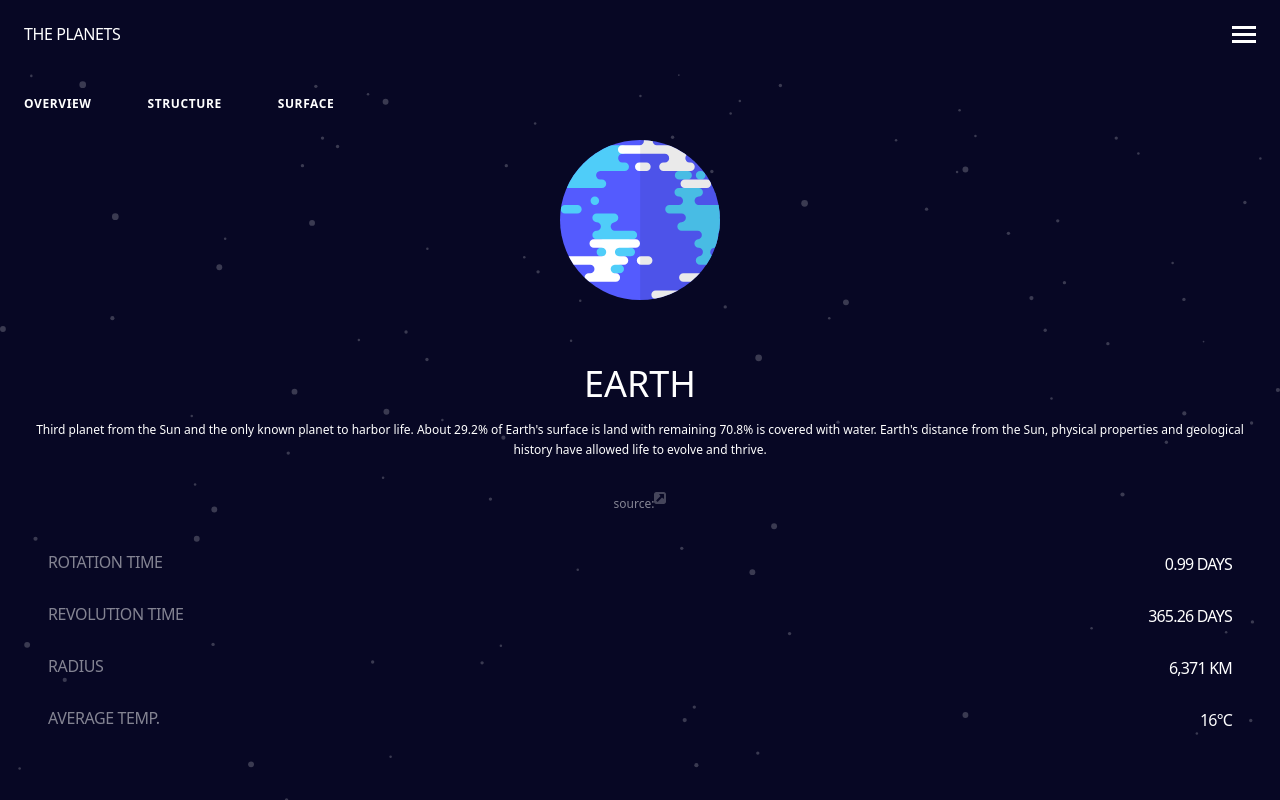
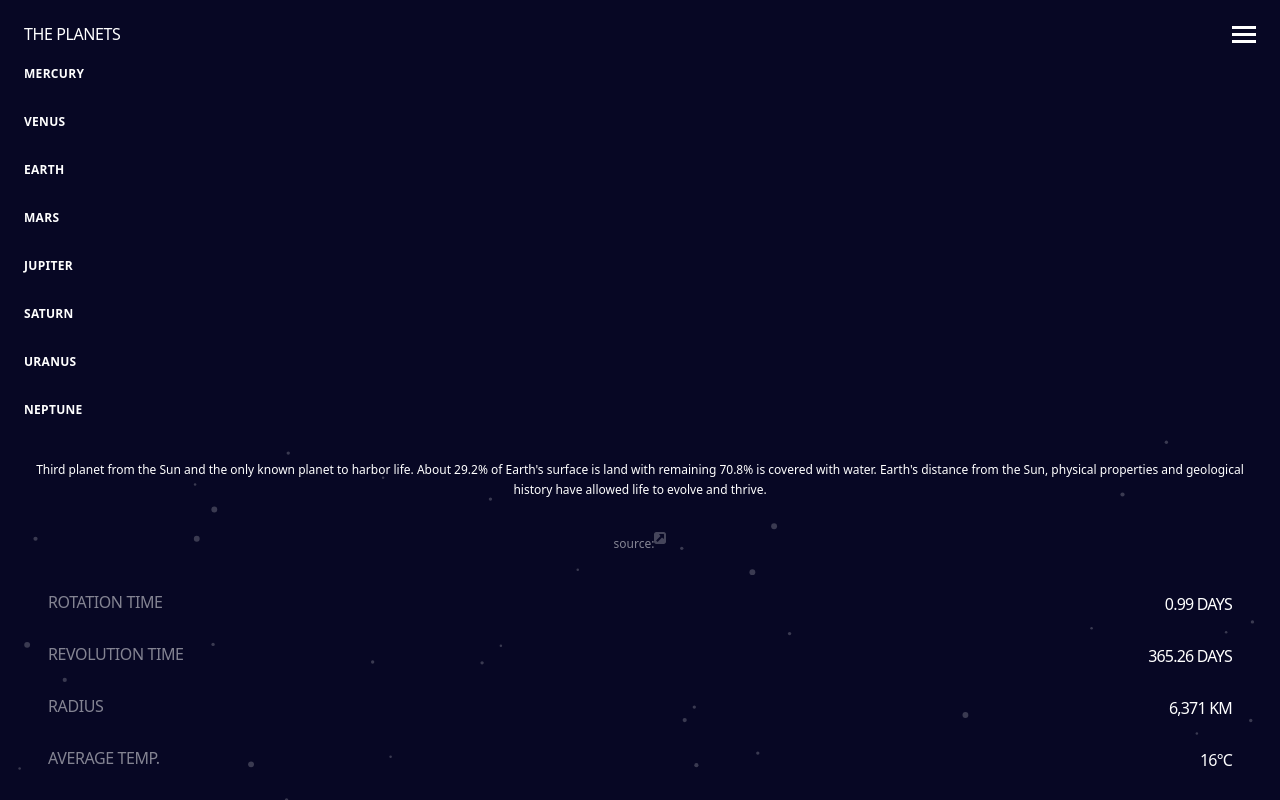
Before and after one commit to tamta123/planet-fact-site, a React (Vite) app: page /Earth in a window 1280 px wide. Built offline with nearby package versions, Linux system fonts and the light colour scheme; the HTML template or start-up script is replaced by a standard one.

Commit message:
wip: style update

```diff
--- a/index.html
+++ b/index.html
@@ -7,7 +7,7 @@
     <title>Vite + React</title>
   </head>
   <body>
-    <div id="root" style="height: 100%; background-color: #070724"></div>
+    <div id="root" style="height: 100vh; background-color: #070724"></div>
     <script type="module" src="/src/main.jsx"></script>
   </body>
 </html>
--- a/src/components/header.jsx
+++ b/src/components/header.jsx
@@ -27,16 +27,16 @@ const Header = () => {
           <path d="M0 0h24v3H0zM0 7h24v3H0zM0 14h24v3H0z" />
         </g>
       </svg>
-      <div className="relative">
+      <div className="w-full fixed top-14 left-0 ">
         <ul
-          className={`display flex flex-col absolute right-0 top-full ${
+          className={` md:flex flex-col items-start w-full pl-6 bg-header-blue  ${
             isMenuOpen ? "flex" : "hidden"
           }`}
         >
           {planetData.map((planet) => (
             <li
               key={planet.name}
-              className="font-spartan font-semibold text-xs leading-5 tracking-wide uppercase text-white text-center py-2"
+              className="font-spartan font-semibold text-xs leading-5 tracking-wide uppercase pb-5 text-white text-center py-2"
             >
               <Link to={`/${planet.name}`} onClick={toggleMenu}>
                 {planet.name}
--- a/src/components/images.jsx
+++ b/src/components/images.jsx
@@ -13,11 +13,14 @@ const Images = ({ planet, status }) => {
   const imageSrc = renderImage();
 
   return (
-    <div className="flex justify-center">
+    <div className="flex justify-center mt-16">
       {status === "geology" ? (
         <>
-          <img className="relative" src={planet.images.planet} />
-          <img className="absolute top-40" src={planet.images.geology} />
+          <img className="relative w-40 h-40 " src={planet.images.planet} />
+          <img
+            className="absolute bottom-100 w-20 h-30"
+            src={planet.images.geology}
+          />
         </>
       ) : (
         <img
--- a/src/components/planets.jsx
+++ b/src/components/planets.jsx
@@ -38,31 +38,31 @@ const Planets = () => {
 
   return (
     <div>
-      <div className="flex gap-x-14 py-4 px-6">
-        <span
-          className={`font-spartan font-normal font-semibold text-xs leading-10 text-center tracking-wider uppercase ${
+      <div className="flex gap-x-14 py-4 px-6 w-full border-[2px] z-30 border-white">
+        <button
+          className={`font-spartan font-semibold text-xs text-center tracking-wider uppercase ${
             currentDesktop.status === "overview" ? "active" : ""
           } text-white`}
           onClick={() => updateCurrentDesktop("overview")}
         >
           OVERVIEW
-        </span>
-        <span
-          className={`font-spartan font-normal font-semibold text-xs leading-10 text-center tracking-wider uppercase ${
+        </button>
+        <button
+          className={`font-spartan font-semibold text-xs text-center tracking-wider uppercase ${
             currentDesktop.status === "structure" ? "active" : ""
           } text-white`}
           onClick={() => updateCurrentDesktop("structure")}
         >
           Structure
-        </span>
-        <span
-          className={`font-spartan font-normal font-semibold text-xs leading-10 text-center tracking-wider uppercase ${
+        </button>
+        <button
+          className={`font-spartan font-semibold text-xs text-center tracking-wider uppercase ${
             currentDesktop.status === "geology" ? "active" : ""
           } text-white`}
           onClick={() => updateCurrentDesktop("geology")}
         >
           Surface
-        </span>
+        </button>
       </div>
       <Images planet={planet} status={currentDesktop.status} />
       <Text planet={planet} currentDesktop={currentDesktop} />
--- a/src/index.css
+++ b/src/index.css
@@ -1,3 +1,5 @@
+@import url("https://fonts.googleapis.com/css2?family=Antonio&family=League+Spartan:wght@400;700&display=swap");
+
 @tailwind base;
 @tailwind components;
 @tailwind utilities;
```
